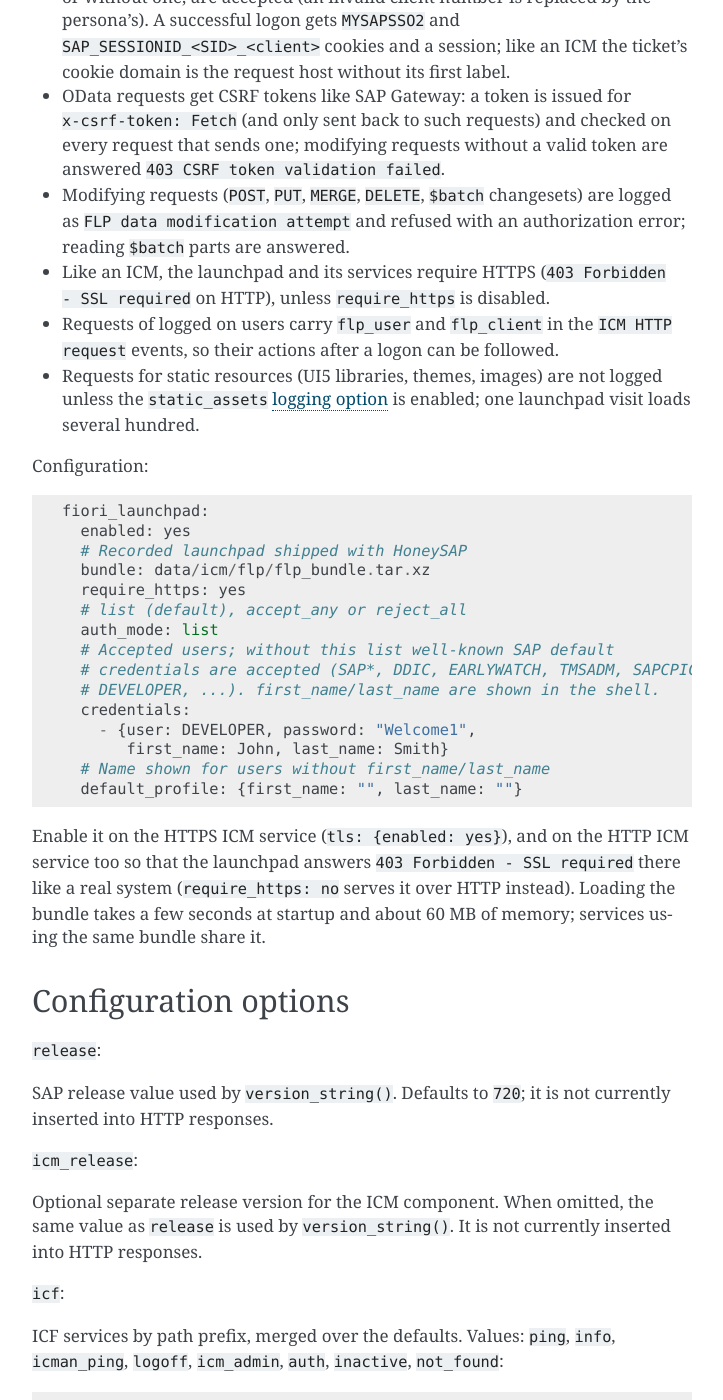
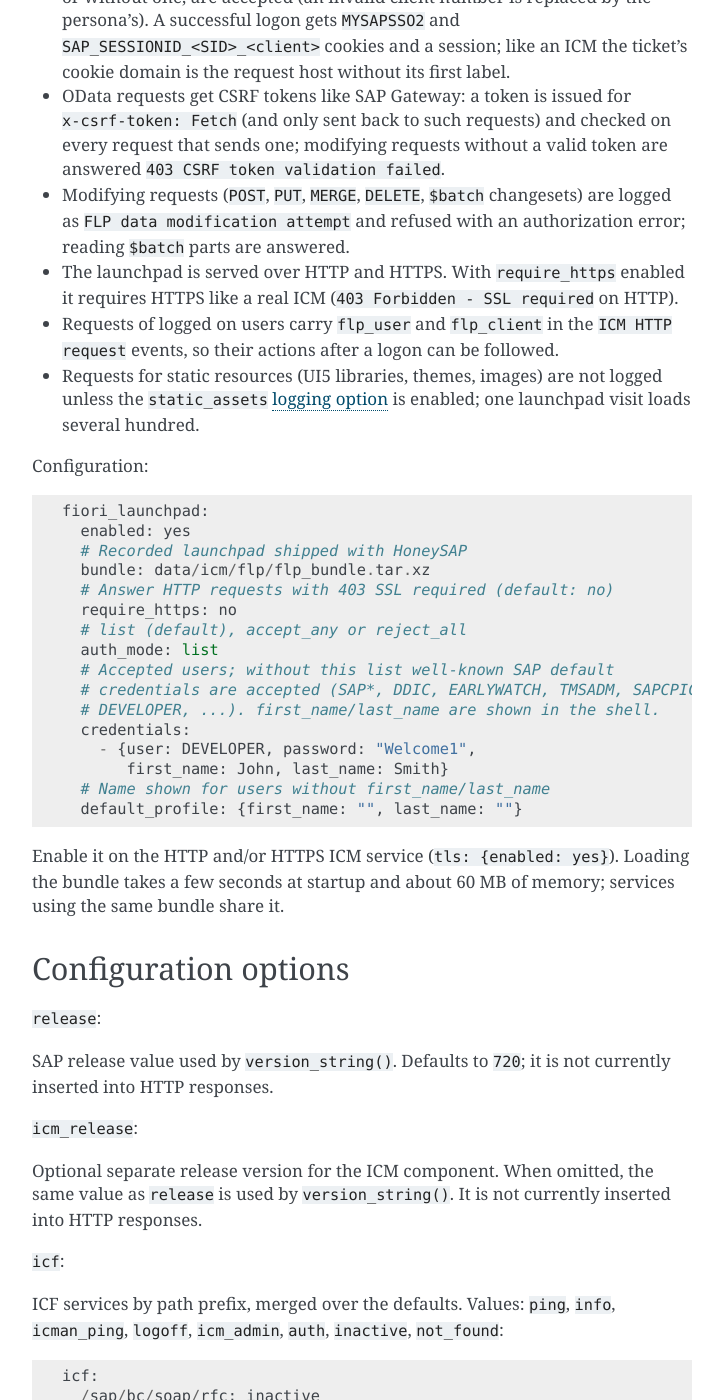
Before and after one commit to OWASP/HoneySAP, a Sphinx documentation site: the page built from docs/user/services/icm.rst, in a window 1280 px wide and 1400 px high, scrolled down 1669 px. Shown: the whole window, without its empty margins (388-1111 px from the left). Built offline with Sphinx 7.4.7, drawn with Linux system fonts in a browser that asks for light colours; pages that are not in the unit, such as notebooks, are missing from menus.

Commit message:
Serve the Fiori launchpad over HTTP by default
require_https now defaults to no; enable it to answer HTTP requests with
403 SSL required like an ICM.

```diff
--- a/docs/user/services/icm.rst
+++ b/docs/user/services/icm.rst
@@ -87,9 +87,9 @@
 - Modifying requests (``POST``, ``PUT``, ``MERGE``, ``DELETE``, ``$batch``
   changesets) are logged as ``FLP data modification attempt`` and refused
   with an authorization error; reading ``$batch`` parts are answered.
-- Like an ICM, the launchpad and its services require HTTPS
-  (``403 Forbidden - SSL required`` on HTTP), unless ``require_https`` is
-  disabled.
+- The launchpad is served over HTTP and HTTPS. With ``require_https``
+  enabled it requires HTTPS like a real ICM (``403 Forbidden - SSL
+  required`` on HTTP).
 - Requests of logged on users carry ``flp_user`` and ``flp_client`` in the
   ``ICM HTTP request`` events, so their actions after a logon can be
   followed.
@@ -103,7 +103,8 @@
      enabled: yes
      # Recorded launchpad shipped with HoneySAP
      bundle: data/icm/flp/flp_bundle.tar.xz
-     require_https: yes
+     # Answer HTTP requests with 403 SSL required (default: no)
+     require_https: no
      # list (default), accept_any or reject_all
      auth_mode: list
      # Accepted users; without this list well-known SAP default
@@ -115,10 +116,8 @@
      # Name shown for users without first_name/last_name
      default_profile: {first_name: "", last_name: ""}
 
-Enable it on the HTTPS ICM service (``tls: {enabled: yes}``), and on the
-HTTP ICM service too so that the launchpad answers ``403 Forbidden - SSL
-required`` there like a real system (``require_https: no`` serves it over
-HTTP instead). Loading the bundle takes a few seconds at startup and about
+Enable it on the HTTP and/or HTTPS ICM service (``tls: {enabled: yes}``).
+Loading the bundle takes a few seconds at startup and about
 60 MB of memory; services using the same bundle share it.
 
 Configuration options
```
Also changed, not shown: 3 other files.
